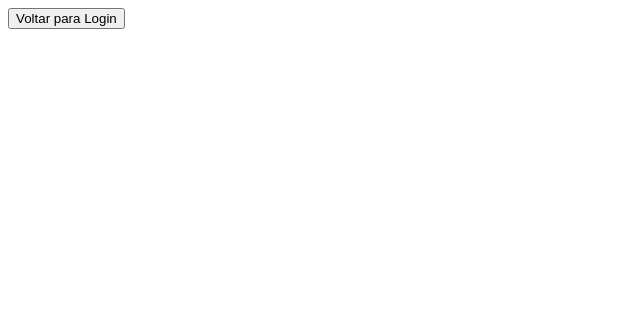
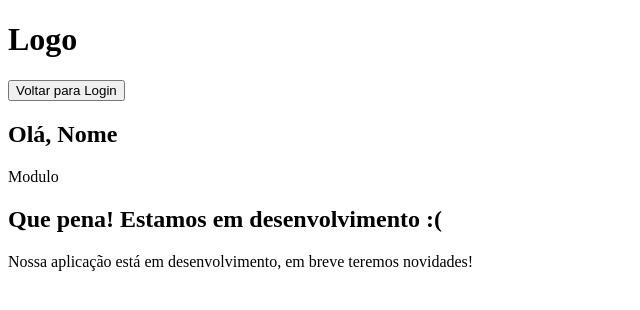
Before and after one commit to Kenzie-Academy-Brasil-Developers/react-entrega-s2-formulario-de-cadastro-victorgois99, a React (Create React App) app: page /dashboard in a window 1280 px wide. Shown: the top 310 px of the page, without its empty margins (0-640 px from the left). Built offline with nearby package versions, Linux system fonts and the light colour scheme.

Commit message:
register/login ok

```diff
--- a/src/pages/Dashboard/dashboard.jsx
+++ b/src/pages/Dashboard/dashboard.jsx
@@ -1,15 +1,32 @@
 import React from "react";
 import { useHistory } from "react-router-dom";
 
-const Dashboard = () =>{
+const Dashboard = () => {
+  const history = useHistory();
 
-    const history = useHistory();
+  return (
+    <div>
+      <div className="divHeader">
+        <h1>Logo</h1>
+        <button
+          onClick={() => {
+            history.push("/");
+            window.localStorage.clear();
+          }}
+        >
+          Voltar para Login
+        </button>
+      </div>
+      <div className="divInfo">
+          <h2>Olá, Nome</h2>
+          <p>Modulo</p>
+      </div>
+      <div className="divMain">
+        <h2>Que pena! Estamos em desenvolvimento :(</h2>
+        <p>Nossa aplicação está em desenvolvimento, em breve teremos novidades!</p>
+      </div>
+    </div>
+  );
+};
 
-    return(
-    <div>
-        <button onClick={() => history.push("/")}>Voltar para Login</button>
-    </div>
-    );
-}
-
-export default Dashboard
+export default Dashboard;
--- a/src/pages/Login/login.jsx
+++ b/src/pages/Login/login.jsx
@@ -6,6 +6,8 @@ import { yupResolver } from "@hookform/resolvers/yup";
 import Api from "../../services/api";
 import { useState } from "react";
 import { EyeFilled, EyeInvisibleFilled } from "@ant-design/icons";
+import { toast } from "react-toastify";
+import "react-toastify/dist/ReactToastify.css";
 
 const Login = () => {
     const history = useHistory();
@@ -33,8 +35,11 @@ const Login = () => {
         email: data.email,
         password: data.senha
     })
-    .then((response) => (history.push("/dashboard")))
-    .catch((err) => console.log(err));
+    .then((response) => {(history.push("/dashboard"));
+      window.localStorage.setItem("@token", response.data.token)
+      window.localStorage.setItem("@userId", response.data.user.id)
+  })
+    .catch((err) => toast.error(err.response.data.message));
 };
 
 
```
